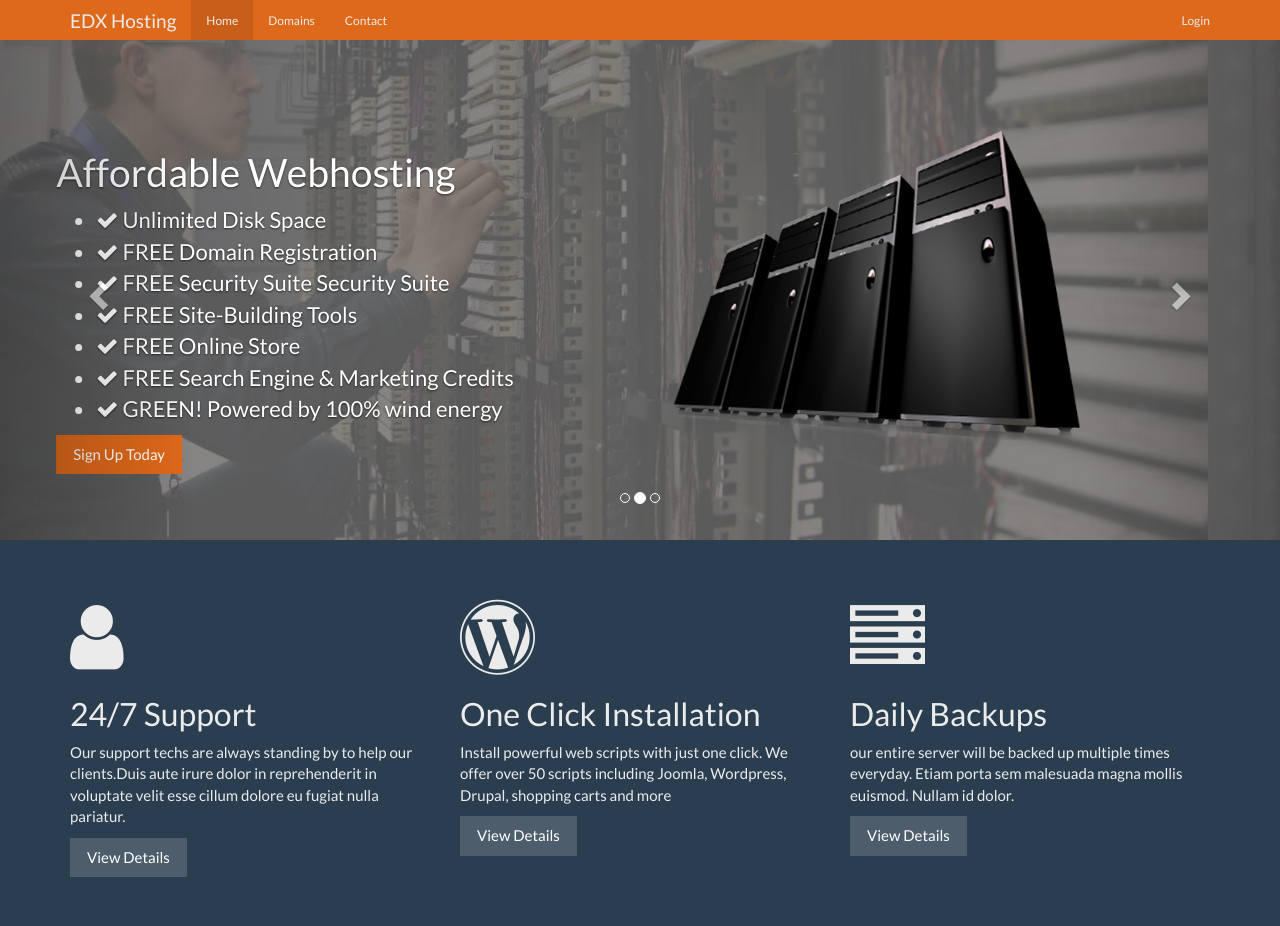
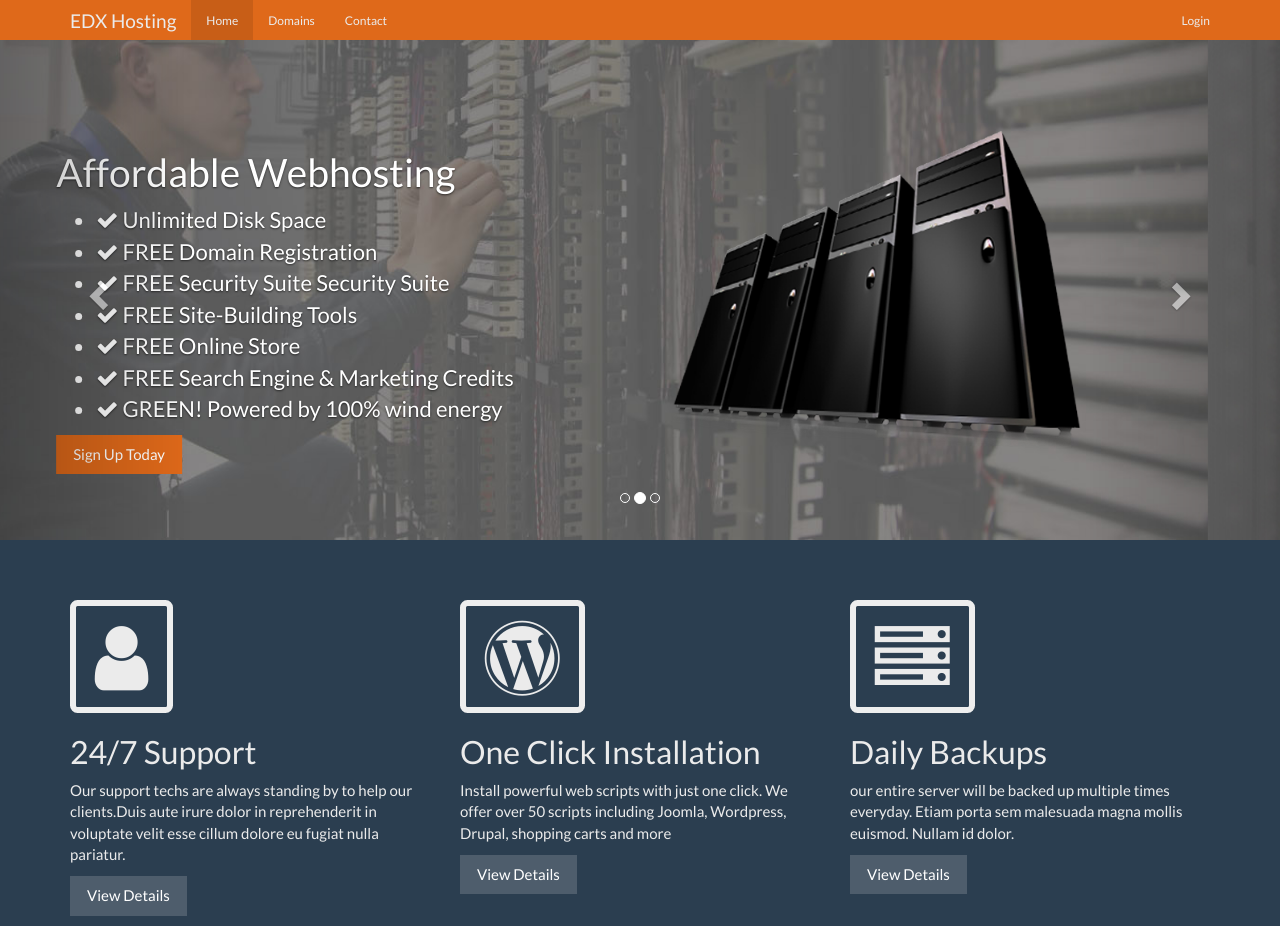
Before and after one commit to petriDiaconescu/learn-bootstrap-development-by-building-10-projects, a plain HTML site: page index.html in a window 1280 px wide. Before the commit the page ends 888 px from the top, so only its background shows below. Drawn offline with nearby package versions, Linux system fonts and the light colour scheme.

Commit message:
Add a nice border to font-awesome icons from the last section

```diff
--- a/index.html
+++ b/index.html
@@ -138,7 +138,7 @@
       <div class="container">
         <div class="row">
           <div class="col-md-4">
-            <i class="fa fa-user fa-5x"></i>
+            <i class="fa fa-user fa-5x fa-border"></i>
             <h2>24/7 Support</h2>
             <p>
               Our support techs are always standing by to help our clients.Duis aute irure dolor in reprehenderit
@@ -147,7 +147,7 @@
             <p><a href="#" class="btn btn-default">View Details</a></p>
           </div>
           <div class="col-md-4">
-            <i class="fa fa-wordpress fa-5x"></i>
+            <i class="fa fa-wordpress fa-5x fa-border"></i>
             <h2>One Click Installation</h2>
             <p>
               Install powerful web scripts with just one click. We offer over 50 scripts including Joomla, Wordpress,
@@ -156,7 +156,7 @@
             <p><a href="#" class="btn btn-default">View Details</a></p>
           </div>
           <div class="col-md-4">
-            <i class="fa fa-server fa-5x"></i>
+            <i class="fa fa-server fa-5x fa-border"></i>
             <h2>Daily Backups</h2>
             <p>
               our entire server will be backed up multiple times everyday. Etiam porta sem malesuada magna mollis
```
Also changed, not shown: snapshots/after.jpg, snapshots/before.jpg.
